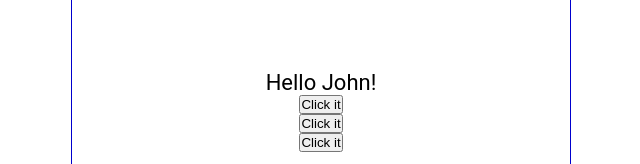
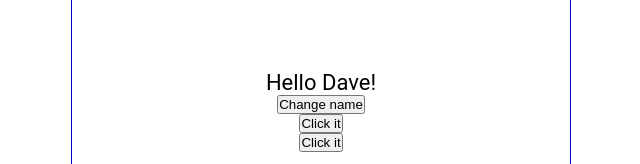
Before and after one commit to GUchechi/g-groceries-list, a React (Create React App) app: page / in a window 1280 px wide. Shown: the part 297-461 px from the top of the page, without its empty margins (319-959 px from the left). Built offline with nearby package versions, Linux system fonts and the light colour scheme.

Commit message:
useState()

```diff
--- a/src/Content.jsx
+++ b/src/Content.jsx
@@ -1,30 +1,32 @@
-import React from 'react'
+import React, { useState } from 'react'
 
 const Content = () => {
+  const [name, setName] = useState("Dave")
+  const [count, setCount] = useState(0)
+
     const handleNameChange = () => {
         const names = ['Bob', 'John', 'Dave']
         const int = Math.floor(Math.random() * names.length);
-        return names[int];
+        setName(names[int]);
       }
 
     const handleClick = () => {
-      console.log("You clicked it!")
+      setCount(count + 1)
+      console.log(count)
     }
-    const handleClick2 = (name) => {
-      console.log(`${name} was clicked also!`)
+    const handleClick2 = () => {
+      console.log(count)
     }
 
-    const handleClick3 = (e) => {
-      console.log(e.target.innerText)
-    }
+
   return (
     <main>
         <p>
-            Hello {handleNameChange()}!
+            Hello {name}!
         </p>
-        <button onClick={handleClick}>Click it</button>
-        <button onClick={() =>handleClick2("Dave")}>Click it</button>
-        <button onClick={ (e) => handleClick3(e)}>Click it</button>
+        <button onClick={handleNameChange}>Change name</button>
+        <button onClick={() =>handleClick()}>Click it</button>
+        <button onClick={ () => handleClick2()}>Click it</button>
     </main>
   )
 }
```
